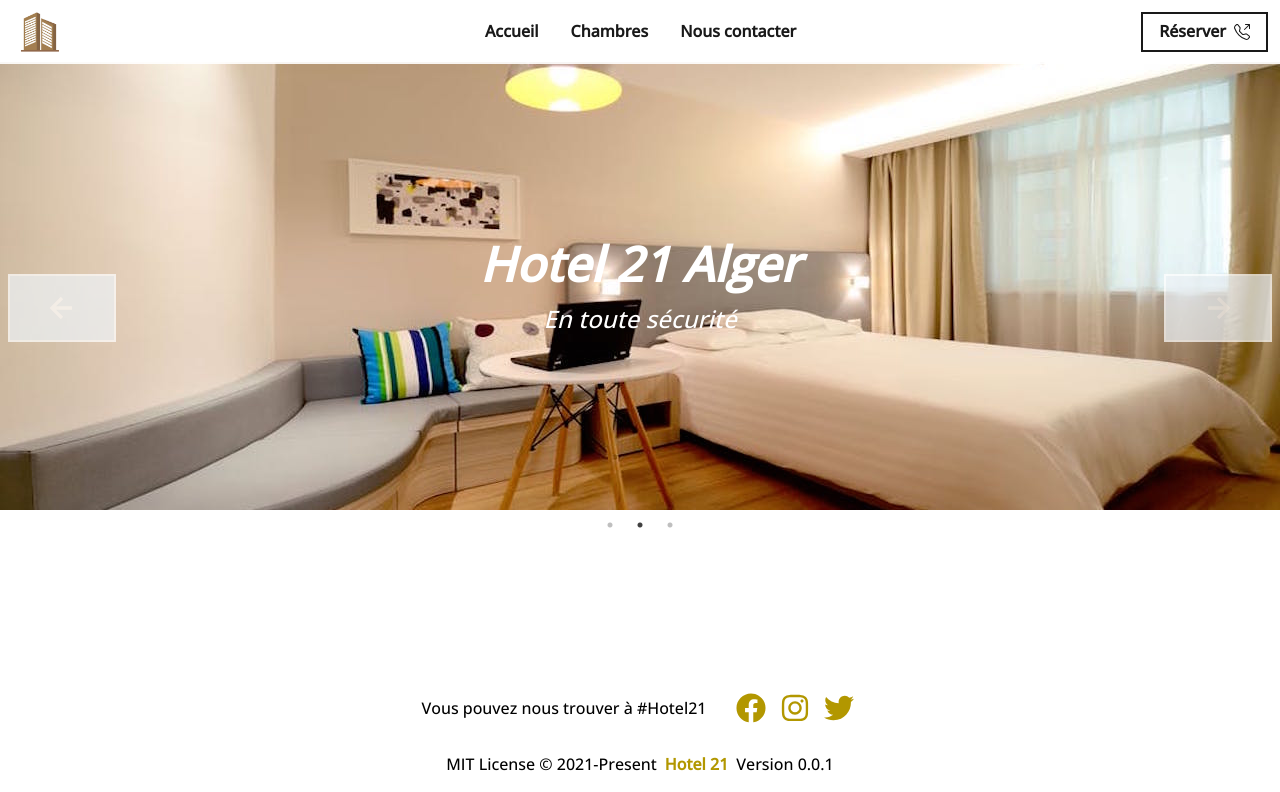
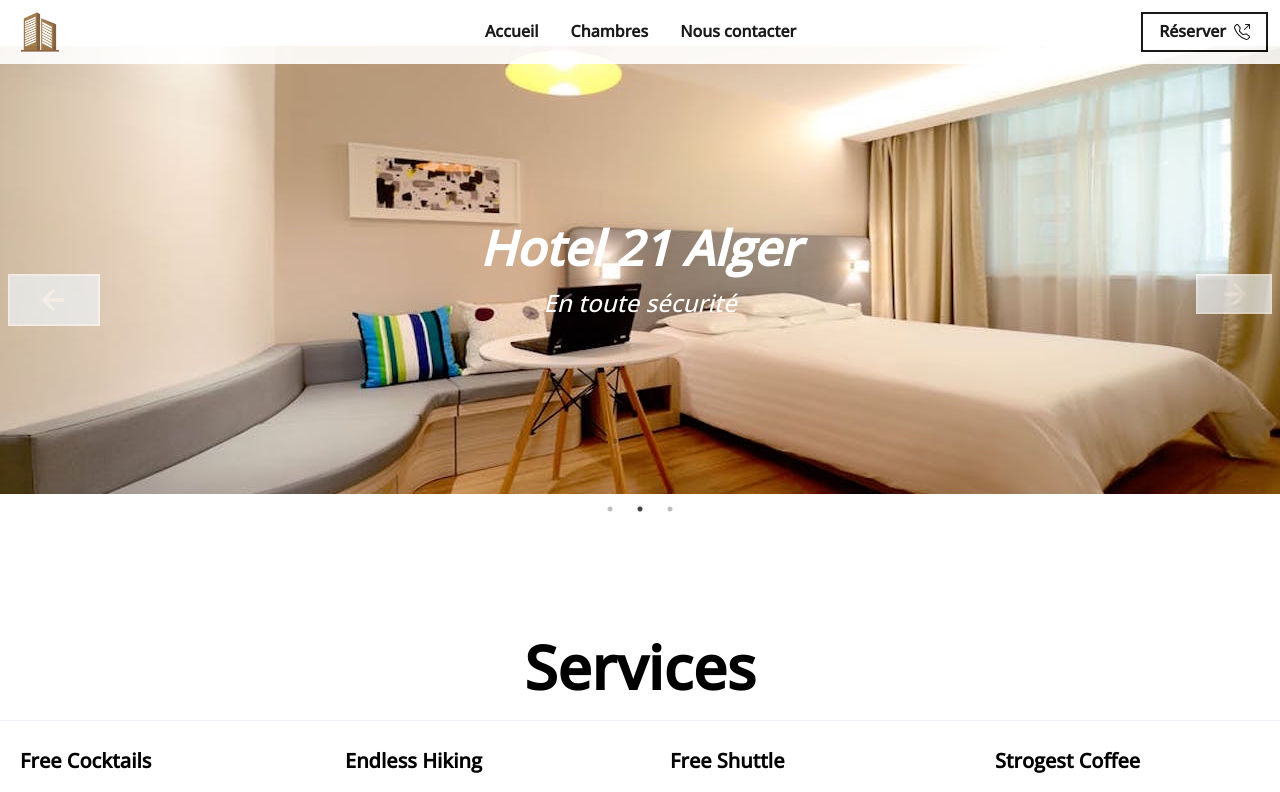
Before and after one commit to nemo256/hotel, a Next.js app: page / in a window 1280 px wide. Shown: the top 792 px of the page. Built offline with nearby package versions, Linux system fonts and the light colour scheme.

Commit message:
Update commit changes...

```diff
--- a/src/components/accueil/Hero.js
+++ b/src/components/accueil/Hero.js
@@ -76,7 +76,7 @@ export default function Hero() {
           position='relative'
           color='white'
           top={[425, 280]}
-          p={[4, 6, 8, 8, 8, 8]}
+          p={[4, 6, 6, 6, 6, 6]}
           mx={2}
           zIndex={2}
           opacity={0.7}
@@ -102,7 +102,7 @@ export default function Hero() {
           position='relative'
           color='white'
           top={[425, 280]}
-          p={[4, 6, 8, 8, 8, 8]}
+          p={[4, 4, 4, 4, 4, 4]}
           mx={2}
           zIndex={2}
           opacity={0.7}
--- a/src/pages/index.js
+++ b/src/pages/index.js
@@ -12,7 +12,7 @@ export default function Index() {
         zIndex={1}
       >
         <Hero />
-        {/* <Services /> */}
+        <Services />
       </Stack>
     </>
   )
```
